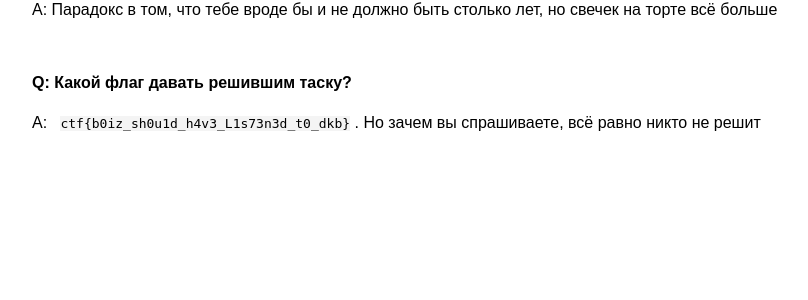
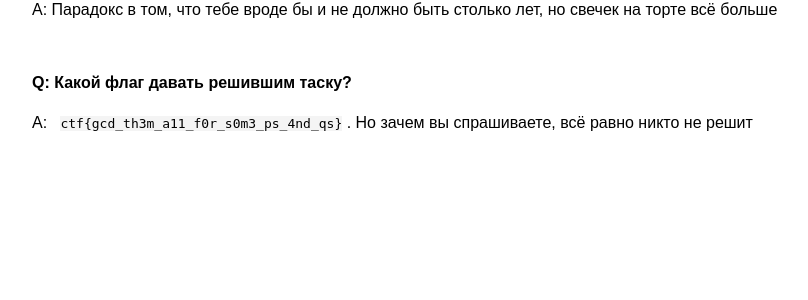
Before and after one commit to ng-dst/alfactf-signoffline, a Flask app: template app/templates/admin.html in a window 1280 px wide. Shown: the part 394-694 px from the top of the page, without its empty margins (116-924 px from the left). Run offline with Flask 3, Linux system fonts and the light colour scheme; the template is opened without the code that fills it, so the values that code supplies are empty.

Commit message:
Update admin.html

```diff
--- a/app/templates/admin.html
+++ b/app/templates/admin.html
@@ -24,7 +24,7 @@
 
         <br>
         <h4>Q: Какой флаг давать решившим таску?</h4>
-        <p>A: &nbsp; <code style="display: inline">ctf{b0iz_sh0u1d_h4v3_L1s73n3d_t0_dkb}</code>&nbsp;. Но зачем вы спрашиваете, всё равно никто не решит</p>
+        <p>A: &nbsp; <code style="display: inline">ctf{gcd_th3m_a11_f0r_s0m3_ps_4nd_qs}</code>&nbsp;. Но зачем вы спрашиваете, всё равно никто не решит</p>
 
         <br>
         <br>
```
